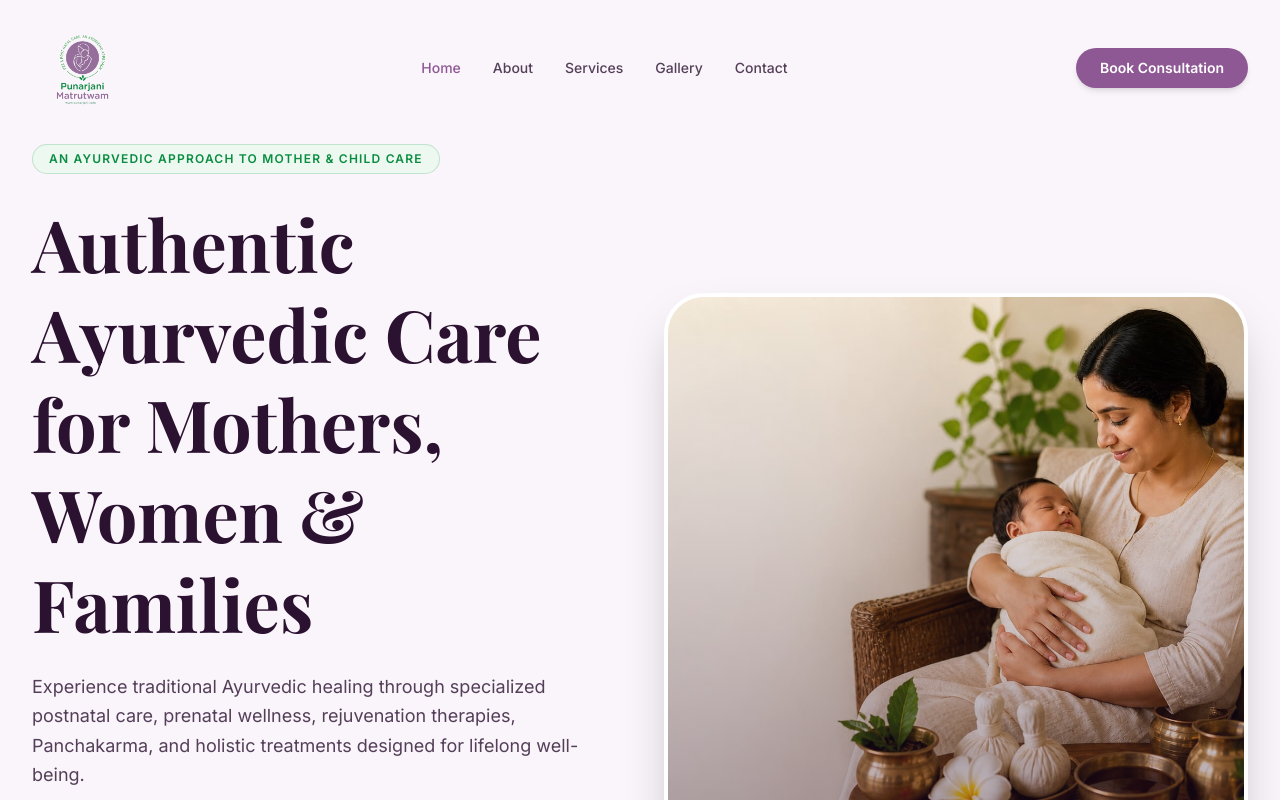
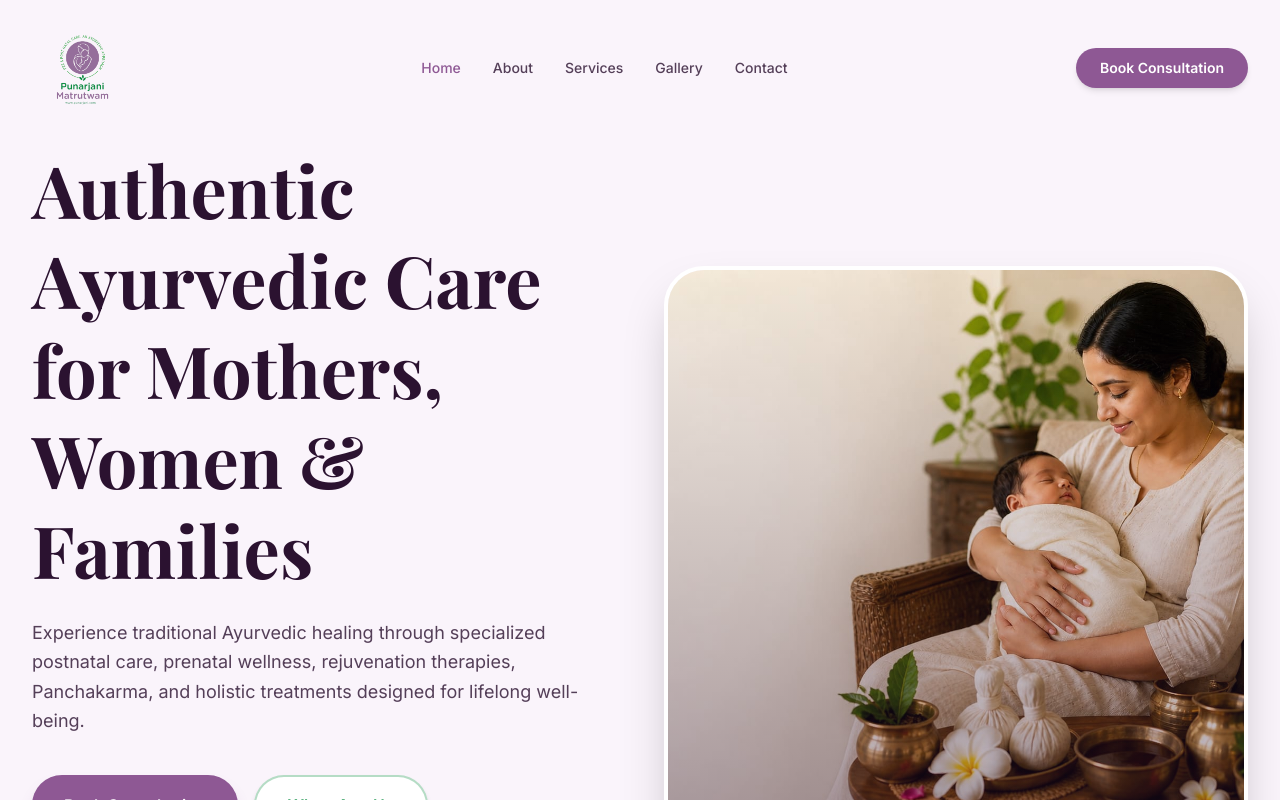
Before and after one commit to Abhinav-THAJ/Mathrutham, a Next.js app: page / in a window 1280 px wide. Shown: the top 800 px of the page. Built offline with nearby package versions, Linux system fonts and the light colour scheme; a web font is replaced by a local one.

Commit message:
Update navbar background color, remove hero banner, and update package names

```diff
--- a/components/hero/Hero.tsx
+++ b/components/hero/Hero.tsx
@@ -19,9 +19,7 @@ export function Hero() {
           transition={{ duration: 1, ease: "easeOut" }}
           className="max-w-2xl"
         >
-          <div className="inline-flex items-center gap-2 px-4 py-1.5 rounded-full bg-secondary text-brand-green font-semibold text-xs uppercase tracking-widest mb-6 border border-brand-green/20">
-            <span>An Ayurvedic Approach to Mother & Child Care</span>
-          </div>
+
           <h1 className="font-heading text-5xl md:text-6xl lg:text-7xl font-bold leading-tight mb-6 text-foreground">
             Authentic Ayurvedic Care for Mothers, Women & Families
           </h1>
--- a/components/navigation/Navbar.tsx
+++ b/components/navigation/Navbar.tsx
@@ -31,7 +31,7 @@ export function Navbar() {
     <header
       className={`fixed top-0 left-0 right-0 z-50 transition-all duration-300 ${
         isScrolled
-          ? "bg-white/80 backdrop-blur-md shadow-sm py-3"
+          ? "bg-muted/90 backdrop-blur-md shadow-sm py-3"
           : "bg-transparent py-5"
       }`}
     >
@@ -87,7 +87,7 @@ export function Navbar() {
 
         {/* Mobile Navigation Drawer */}
         <div
-          className={`fixed inset-0 z-40 bg-white/95 backdrop-blur-lg flex flex-col items-center justify-center gap-8 transition-all duration-500 md:hidden ${
+          className={`fixed inset-0 z-40 bg-muted/95 backdrop-blur-lg flex flex-col items-center justify-center gap-8 transition-all duration-500 md:hidden ${
             isMobileMenuOpen
               ? "opacity-100 pointer-events-auto translate-x-0"
               : "opacity-0 pointer-events-none translate-x-full"
--- a/components/sections/PackagesSection.tsx
+++ b/components/sections/PackagesSection.tsx
@@ -9,7 +9,7 @@ const packages = [
   {
     title: "7 Days Care",
     desc: "A quick reset for your body and mind with daily therapies.",
-    features: ["Personalized treatments", "Diet included", "Daily Abhyanga", "Shirodhara (3 sessions)"],
+    features: ["Personalized treatments", "Diet included", "Daily Abhyanga", "Shirodhara"],
     img: "/images/gallery/5.png",
   },
   {
```
